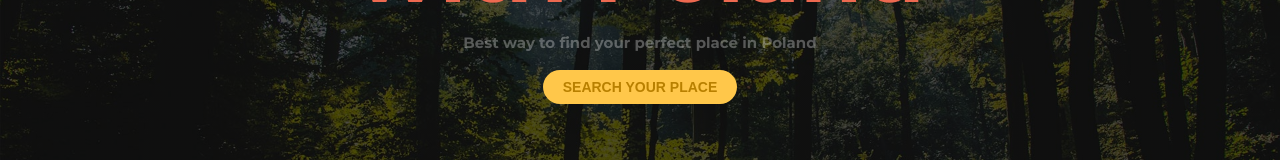
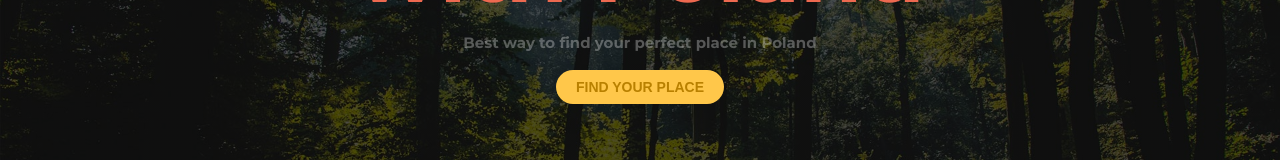
Before and after one commit to MartaNiemiec/Polind, a website: page index.html in a window 1280 px wide. Shown: the part 259-419 px from the top of the page. Drawn offline with Linux system fonts and the light colour scheme.

Commit message:
update Readme

```diff
--- a/index.html
+++ b/index.html
@@ -48,7 +48,7 @@
         <h1 class="rotating">Fall in love</h1>
         <h1 class="text-red rotating">with Poland</h1>
         <h5 class="text-opacity20 margin-top-bottom">Best way to find your perfect place in Poland</h5>
-        <button class="btn btn--yellow">search your place</button>
+        <button class="btn btn--yellow">find your place</button>
         <h5 class="margin-top">Popular places to discover</h5>
 
     </header>
```
Also changed, not shown: README.md, polind-mobile-menu.png (added), 4 other files.
